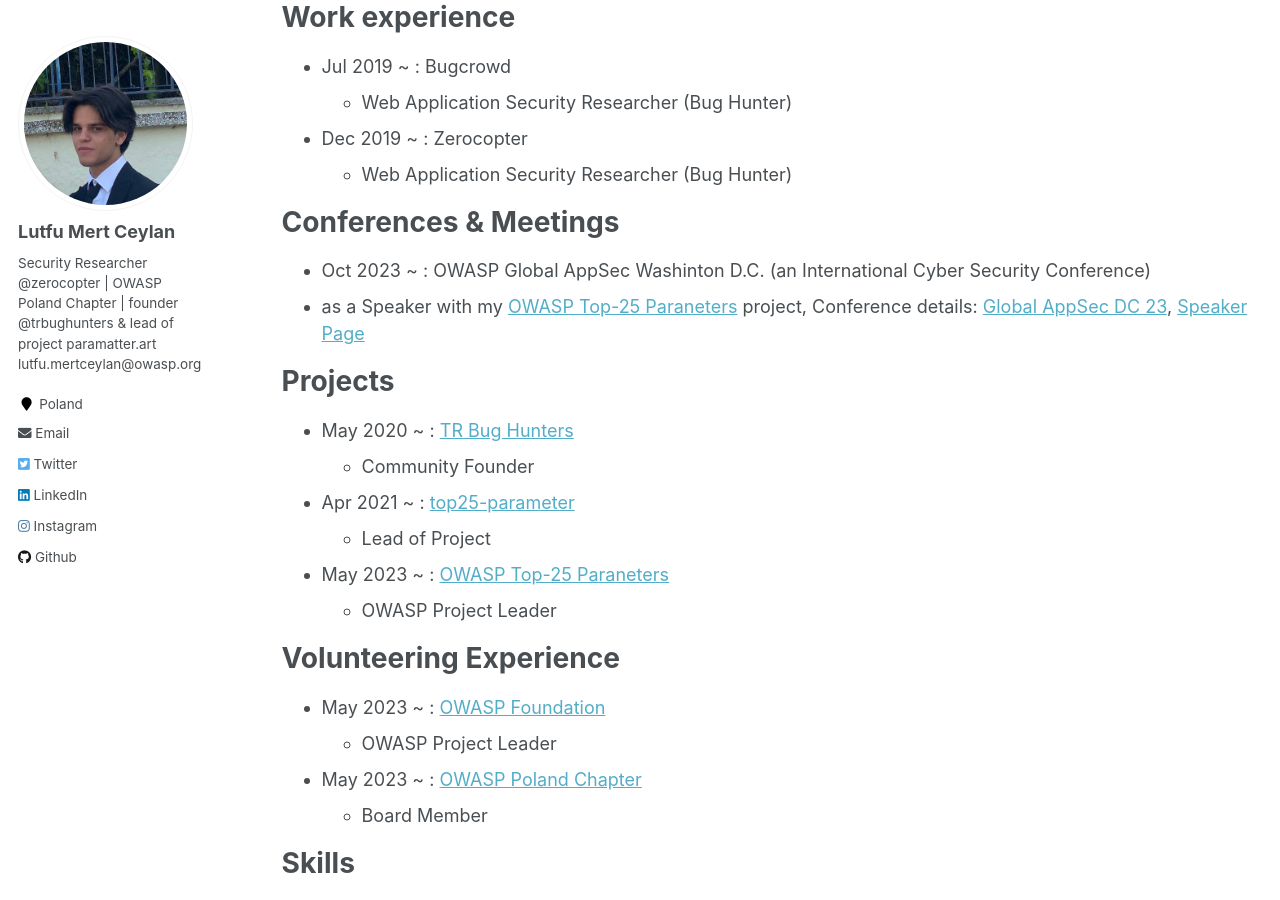
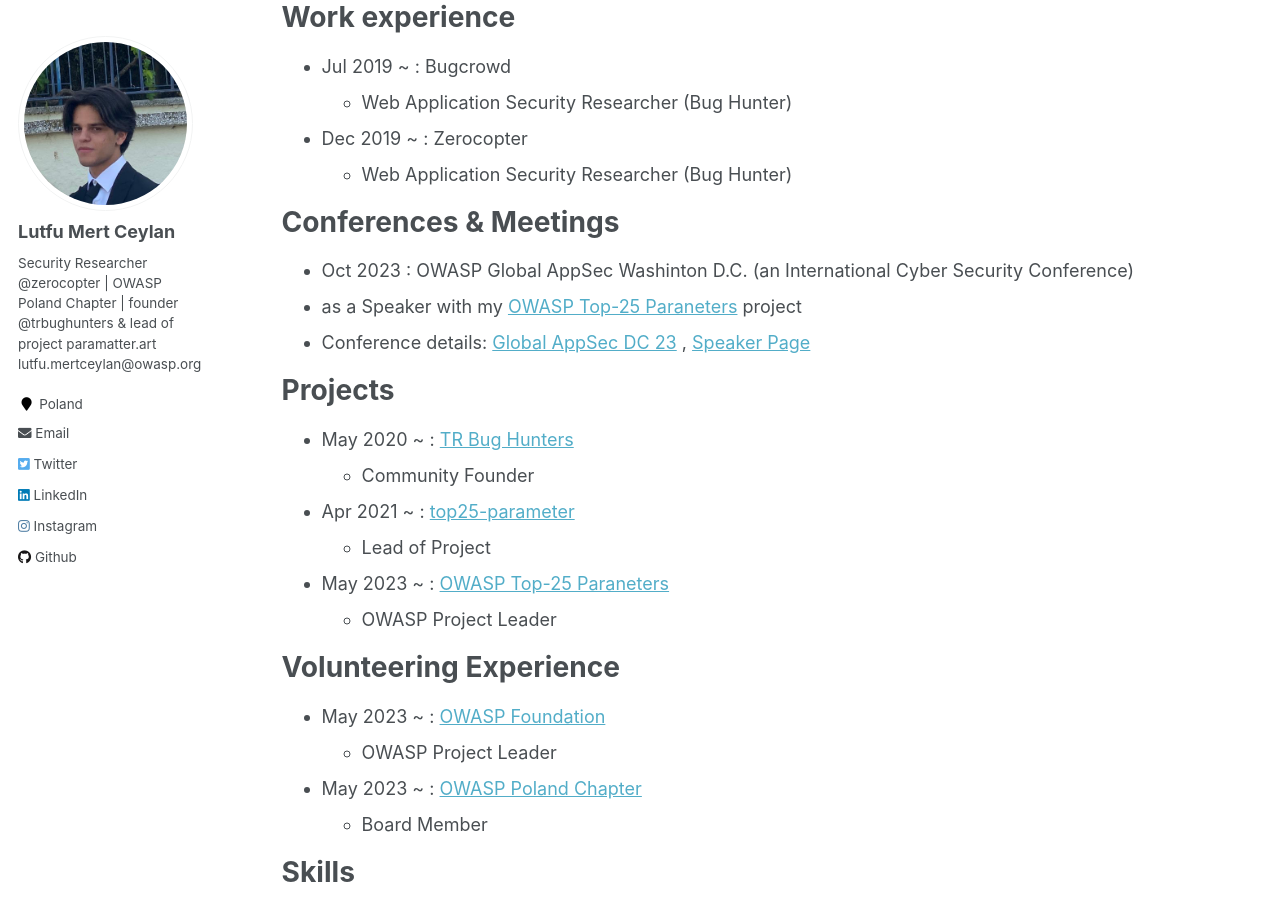
Before and after one commit to lutfumertceylan/mywebsite, a Jekyll site: the page built from _pages/cv.md, in a window 1280 px wide and 900 px high, scrolled down 327 px. Built offline with Jekyll 4.4.1, drawn with Linux system fonts in a browser that asks for light colours.

Commit message:
Update cv.md

```diff
--- a/_pages/cv.md
+++ b/_pages/cv.md
@@ -30,9 +30,9 @@ Work experience
 Conferences & Meetings
 ======
 
-*  Oct 2023 ~ : OWASP Global AppSec Washinton D.C. (an International Cyber Security Conference)
-  - as a Speaker with my [OWASP Top-25 Paraneters](https://owasp.org/www-project-top-25-parameters/) project, Conference details: [Global AppSec DC 23](https://dc.globalappsec.org), [Speaker Page](https://owasp2023globalappsecwashin.sched.com/directory/speakers)
-
+*  Oct 2023 : OWASP Global AppSec Washinton D.C. (an International Cyber Security Conference)
+  - as a Speaker with my [OWASP Top-25 Paraneters](https://owasp.org/www-project-top-25-parameters/) project
+  - Conference details: [Global AppSec DC 23](https://dc.globalappsec.org) , [Speaker Page](https://owasp2023globalappsecwashin.sched.com/directory/speakers)
 
 Projects
 ======
```
